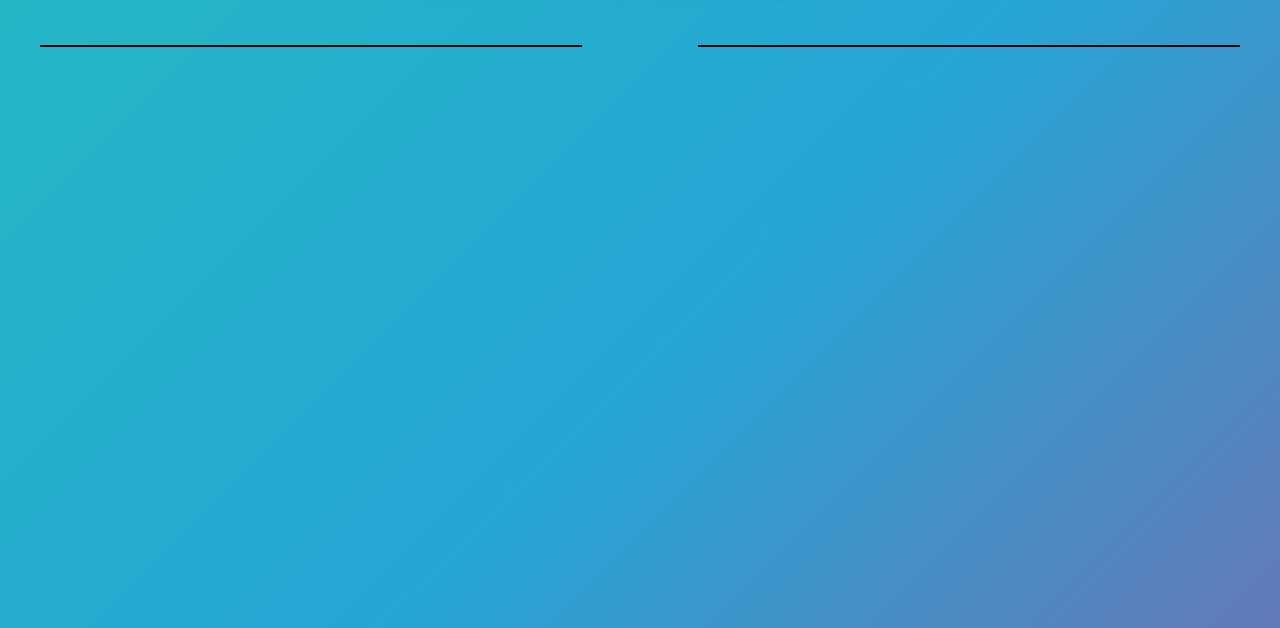
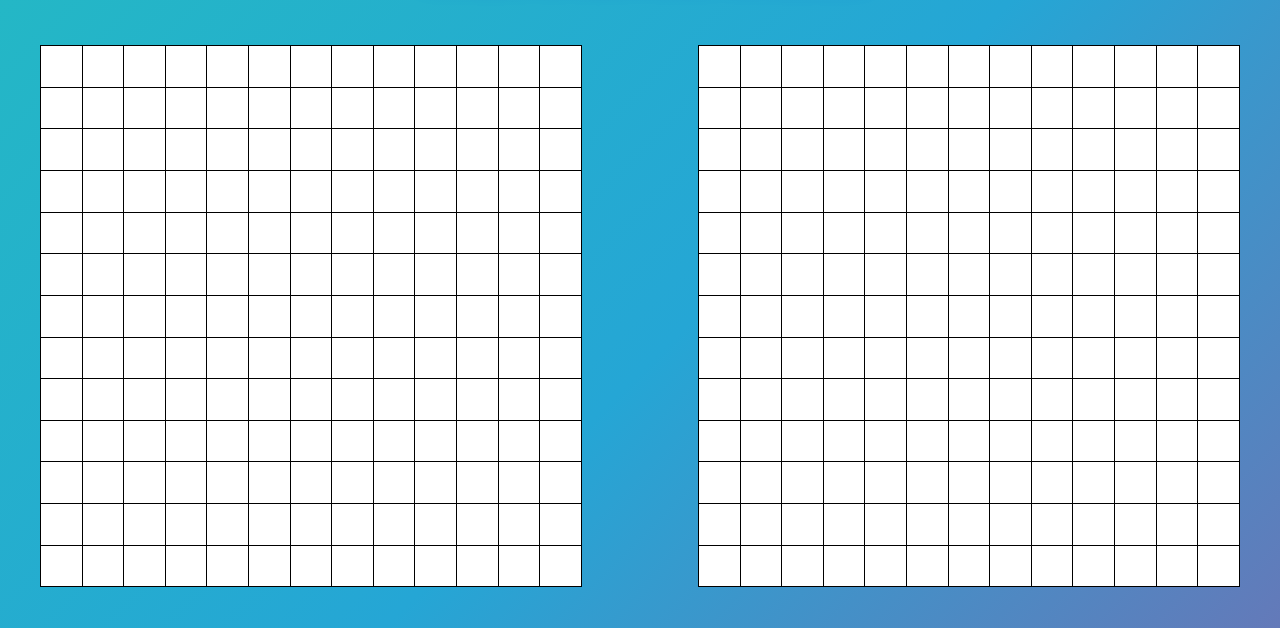
Before and after one commit to serhiipanovjs/sea_battle, a plain HTML site: page index.html in a window 1280 px wide. Shown: the part 172-800 px from the top of the page. Drawn offline with Linux system fonts and the light colour scheme.

Commit message:
added functionality for creating fields

```diff
--- a/assets/css/style.css
+++ b/assets/css/style.css
@@ -67,7 +67,7 @@ body {
     display: flex;
     position: relative;
     flex-direction: column;
-    border: 1px solid black;
+    border: 1px solid rgb(var(--black));
     width: 100%;
     container-type: inline-size;
 }
@@ -100,3 +100,24 @@ body {
         font-size: 6cqw;
     }
 }
+
+.fieldRow {
+    display: flex;
+    border-bottom: 1px solid rgb(var(--black));
+}
+
+.fieldRow:last-child {
+    border-bottom: none;
+}
+
+.block {
+    width: 100%;
+    aspect-ratio: 1;
+    border-right: 1px solid rgb(var(--black));
+    background: rgb(var(--white));
+    display: flex;
+}
+
+.block:last-child {
+    border-right: none;
+}
--- a/assets/js/index.js
+++ b/assets/js/index.js
@@ -15,4 +15,49 @@
   const PLAYER_FIELD_ID = 'playerField';
   const COMPUTER = 'computer';
   const PLAYER = 'player';
+
+  // Function to create the game field in the DOM
+  const createField = (width, height, role, fieldId) => {
+    // Get the container element by its ID
+    const container = document.getElementById(fieldId);
+
+    // Iterate through each row
+    for (let row = 0; row < height; row++) {
+      // Create a new div element for the row
+      const fieldRow = document.createElement("div");
+      fieldRow.classList.add("fieldRow");
+
+      // Iterate through each column in the current row
+      for (let column = 0; column < width; column++) {
+
+        // Create a new div element for the cell
+        const block = document.createElement("div");
+        block.classList.add("block");
+
+        // Set a unique ID for the cell based on the role and its coordinates
+        block.id = role + String(column) + "," + String(row);
+
+        // If the role is 'COMPUTER', add a click event listener to the cell
+        if (role === COMPUTER) {
+          block.addEventListener("click", () => onComputerCellClick({x: column, y: row}));
+        }
+
+        // Append the cell to the current row
+        fieldRow.append(block);
+      }
+
+      // Append the current row to the container
+      container.append(fieldRow);
+    }
+  }
+
+// Event handler for computer's cell click
+  function onComputerCellClick(position) {
+
+  }
+
+  // Create player and computer fields
+  createField(WIDTH, HEIGHT, PLAYER, PLAYER_FIELD_ID);
+  createField(WIDTH, HEIGHT, COMPUTER, COMPUTER_FIELD_ID);
+
 })()
```
